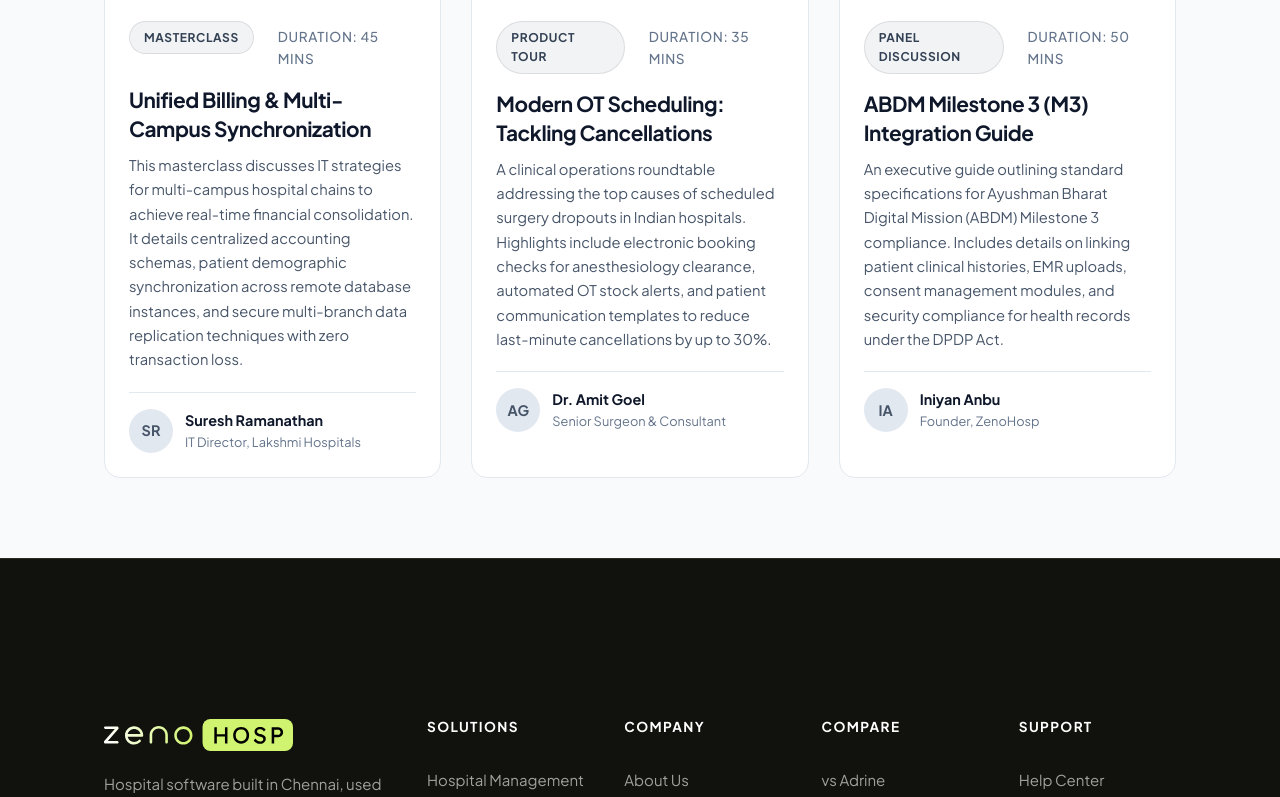
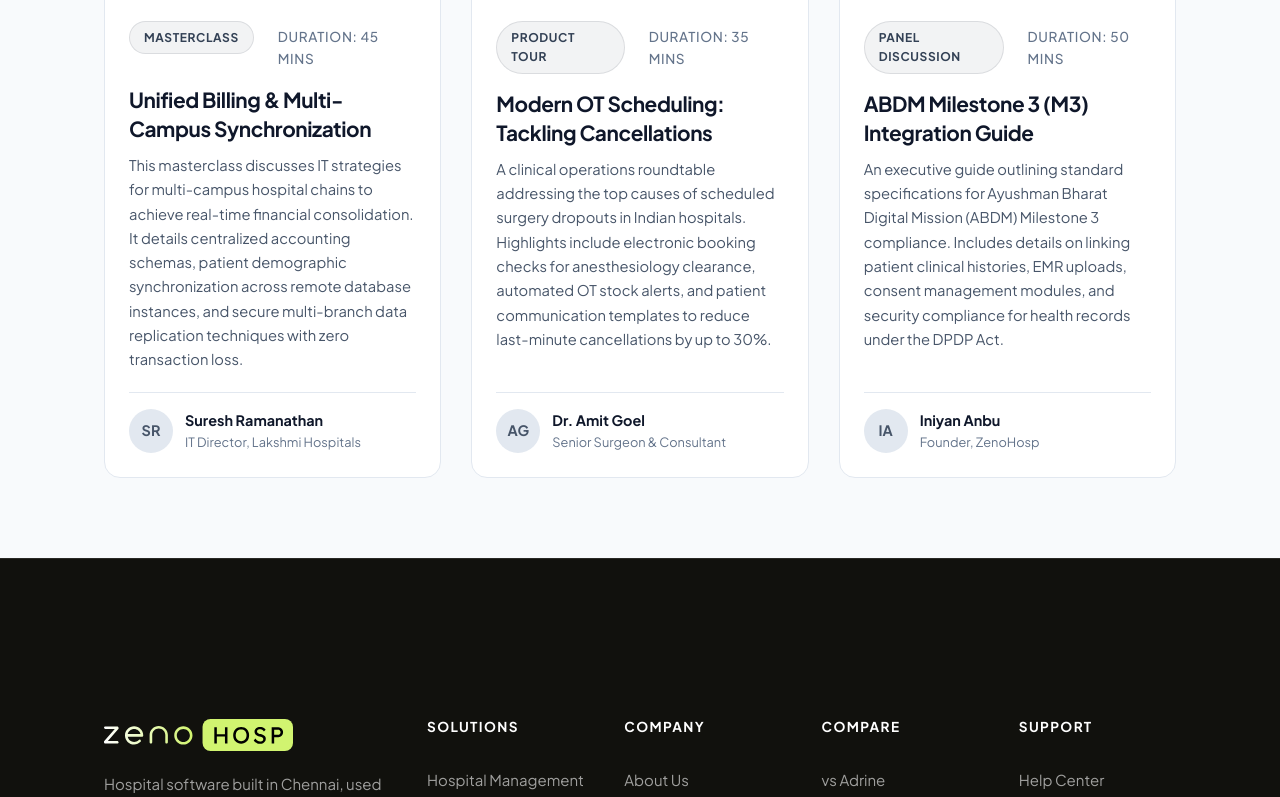
Before and after one commit to zeno-hosp/zenohosp-website, a plain HTML site: page resources/webinars/index.html in a window 1280 px wide. Shown: the part 1825-2622 px from the top of the page. Drawn offline with Linux system fonts and the light colour scheme.

Commit message:
fix: align past webinar card heights and speaker profiles using past-content flexbox layout

```diff
--- a/resources/webinars/index.html
+++ b/resources/webinars/index.html
@@ -478,7 +478,7 @@
             <div class="past-grid">
                 <div class="past-card" style="padding: 0; overflow: hidden;">
                     <a href="/resources/webinars/unified-billing-multi-campus-sync.html"><div style="height: 180px; background: url('/images/dashboard-preview.png') center/cover;"></div></a>
-                    <div style="padding: 24px;">
+                    <div class="past-content">
                         <div>
                             <div class="past-meta">
                                 <span class="upcoming-tag" style="background: rgba(15, 23, 42, 0.05); color: #334155; border-color: rgba(15, 23, 42, 0.1); margin-bottom: 0;">Masterclass</span>
@@ -501,7 +501,7 @@
 
                 <div class="past-card" style="padding: 0; overflow: hidden;">
                     <a href="/resources/webinars/modern-ot-scheduling-tackling-cancellations.html"><div style="height: 180px; background: url('/images/3iso-hospital.png') center/cover;"></div></a>
-                    <div style="padding: 24px;">
+                    <div class="past-content">
                         <div>
                             <div class="past-meta">
                                 <span class="upcoming-tag" style="background: rgba(15, 23, 42, 0.05); color: #334155; border-color: rgba(15, 23, 42, 0.1); margin-bottom: 0;">Product Tour</span>
@@ -524,7 +524,7 @@
 
                 <div class="past-card" style="padding: 0; overflow: hidden;">
                     <a href="/resources/webinars/abdm-milestone-3-integration-guide.html"><div style="height: 180px; background: url('/images/iso-hospital-on.jpg') center/cover;"></div></a>
-                    <div style="padding: 24px;">
+                    <div class="past-content">
                         <div>
                             <div class="past-meta">
                                 <span class="upcoming-tag" style="background: rgba(15, 23, 42, 0.05); color: #334155; border-color: rgba(15, 23, 42, 0.1); margin-bottom: 0;">Panel Discussion</span>
```
